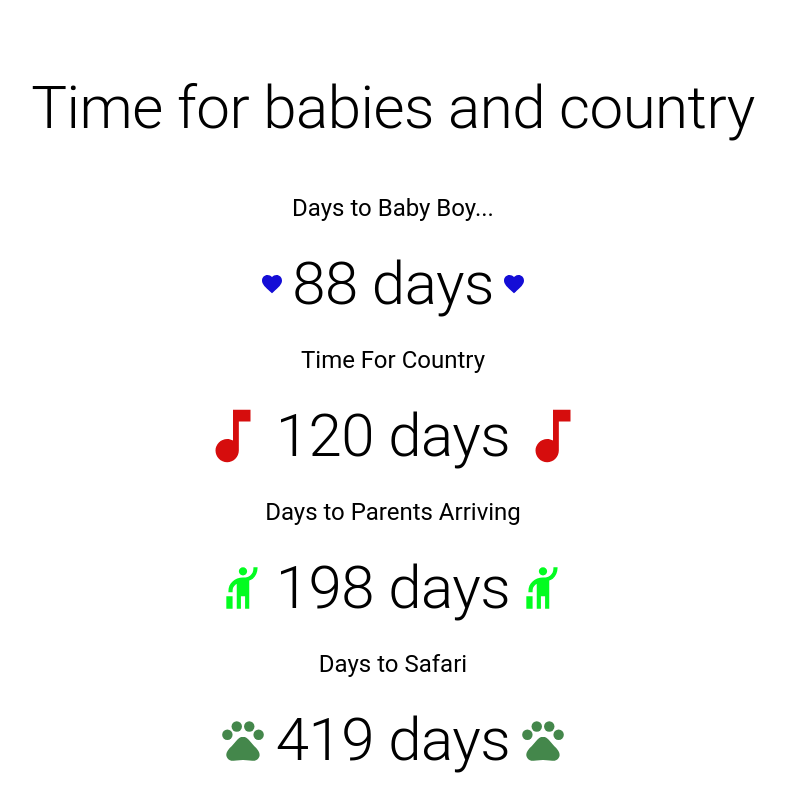
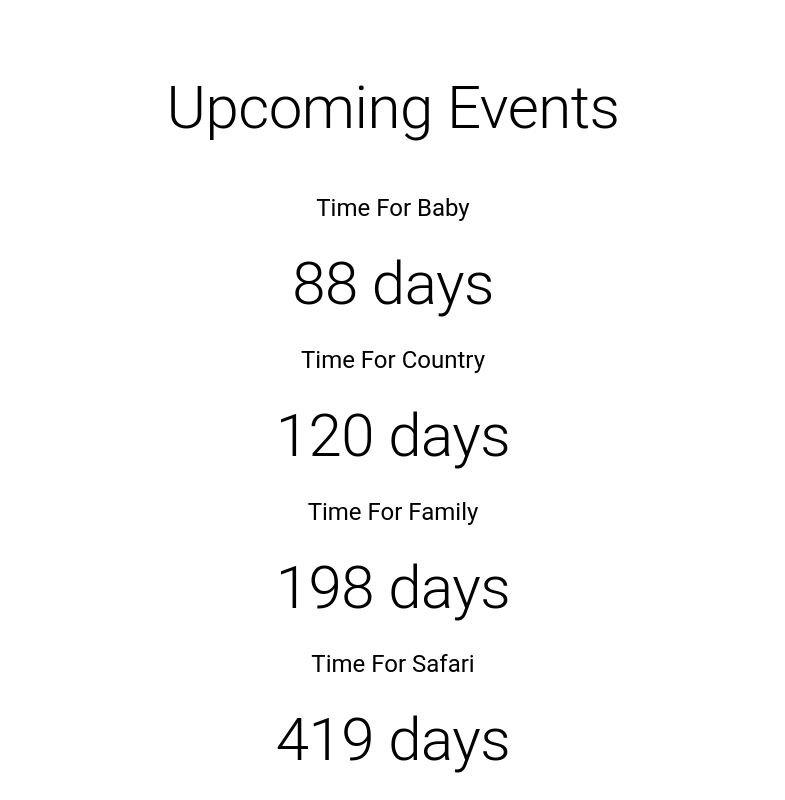
Before and after one commit to Stephankarl/TimeForBabiesAndCountry, a React (Create React App) app: page / in a window 1280 px wide. Shown: the whole page, without its empty margins (247-1032 px from the left). Built offline with nearby package versions, Linux system fonts and the light colour scheme.

Commit message:
Consolidate all components into one. Events passed fixed.

```diff
--- a/src/App.js
+++ b/src/App.js
@@ -1,20 +1,16 @@
 import { Grid, Typography } from '@mui/material';
-
-import TimeToBaby from './components/TimeToBaby';
-import TimeForCountry from './components/TimeForCountry';
-import TimeForParents from './components/TimeForParents';
-import TimeForSafari from './components/TimeForSafari';
+import DateCounter from './components/DateCounter';
 
 function App() {
   return (
     <Grid container justifyContent='center' spacing={3} my={3}>
       <Grid item xs={12} my={3}>
-        <Typography textAlign='center' variant='h2'>Time for babies and country</Typography>
+        <Typography textAlign='center' variant='h2'>Upcoming Events</Typography>
       </Grid>
-      <TimeToBaby />
-      <TimeForCountry />
-      <TimeForParents />
-      <TimeForSafari />
+      <DateCounter date='08-30-2024' title='Time For Baby' />
+      <DateCounter date='10-1-2024' title='Time For Country' />
+      <DateCounter date='12-18-2024' title='Time For Family' />
+      <DateCounter date='07-27-2025' title='Time For Safari' />
     </Grid>
   );
 }
--- /dev/null
+++ b/src/components/DateCounter.js
@@ -0,0 +1,27 @@
+import React from 'react'
+
+import { Grid, Typography } from '@mui/material'
+
+import moment from 'moment'
+
+export default function TimeForCountry({ date, title }) {
+
+    const eventDate = moment(date)
+    const today = moment()
+    const daysCount = eventDate.diff(today, 'days')
+
+
+    if(daysCount >= 0) {
+        return (
+            <Grid container item xs={8} justifyContent='center' >
+                <Grid item xs={12} mb={3}>
+                    <Typography textAlign='center' variant='h5'>{title}</Typography>
+                </Grid>
+                <Grid item xs={12} display='flex' justifyContent='center'>
+                    <Typography textAlign='center' variant='h2'>{daysCount} days</Typography>
+                </Grid>
+            </Grid>
+        )
+    }
+    return null
+}
```
